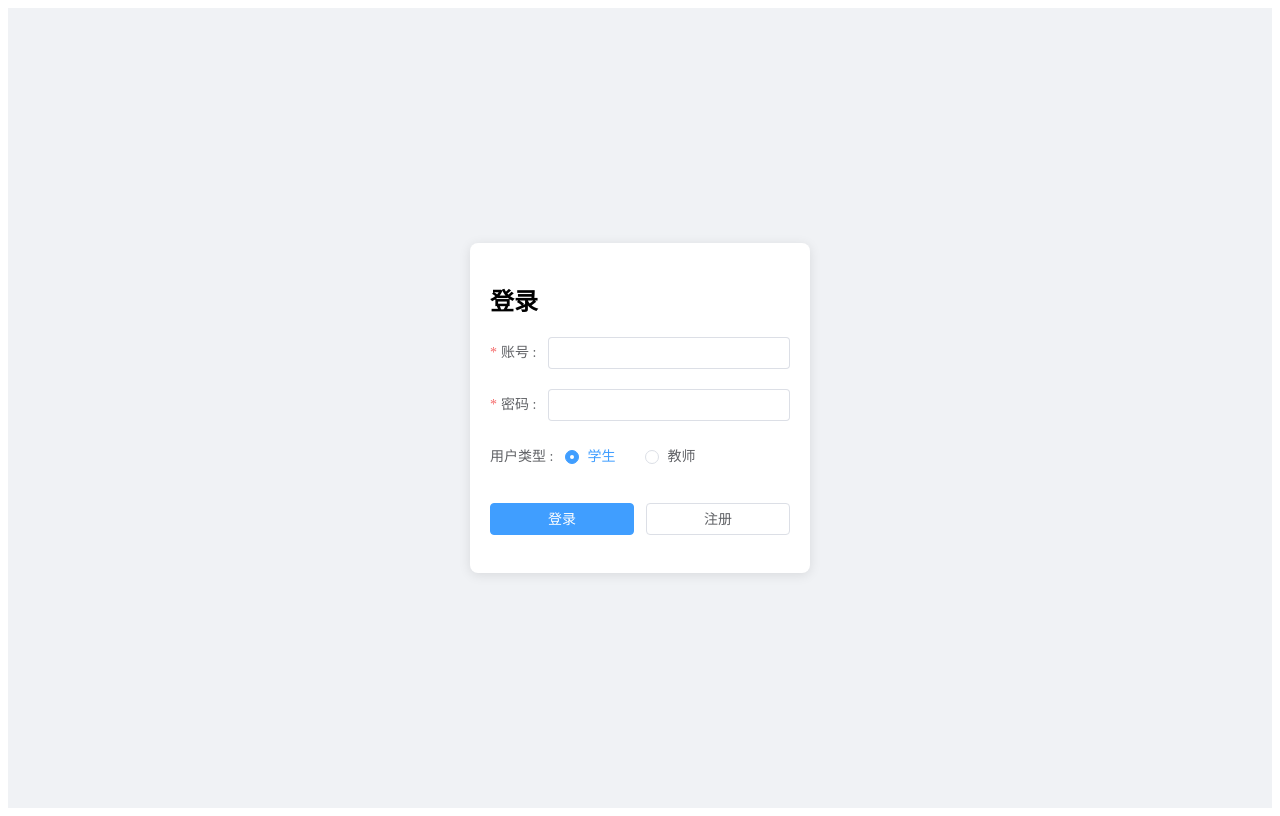
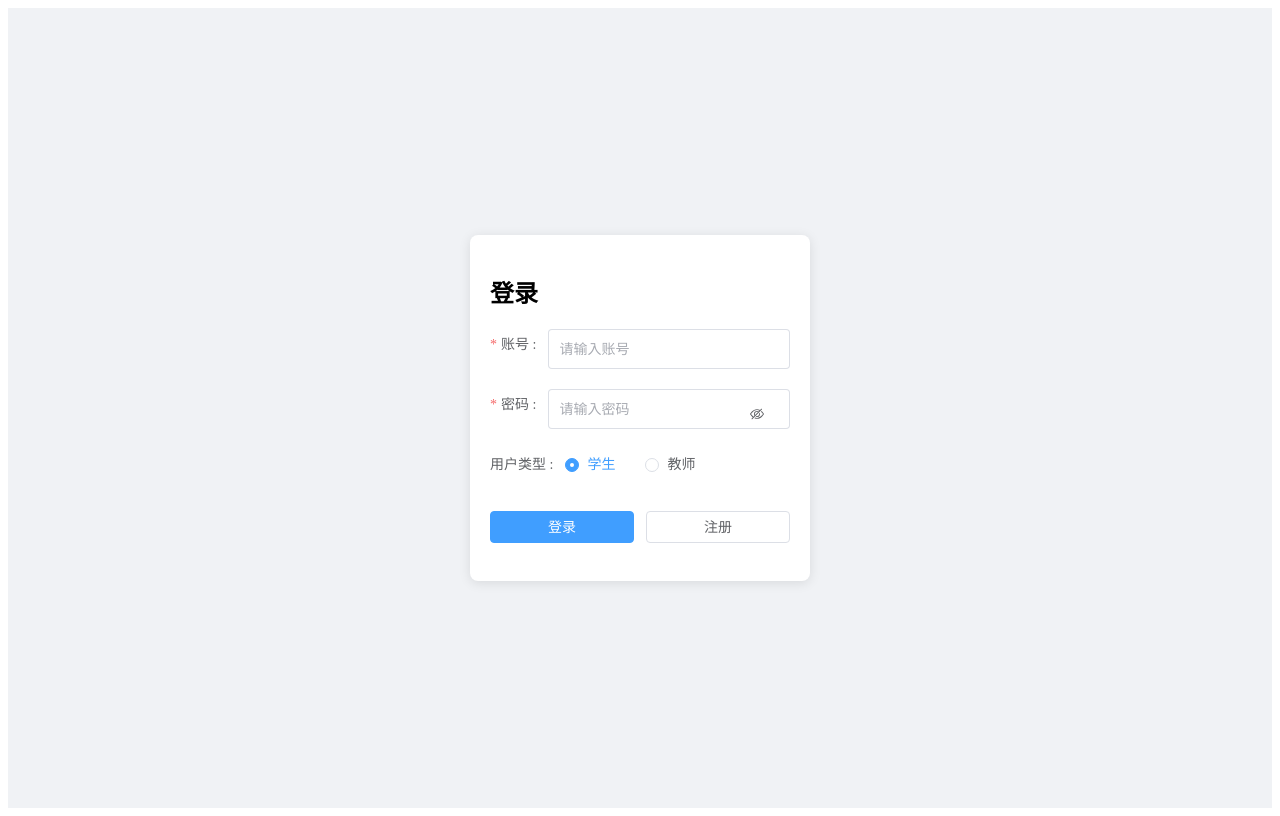
Before and after one commit to YGOclearmind/front, a Vue app in the folder waibao/: page / in a window 1280 px wide. Built offline with nearby package versions, Linux system fonts and the light colour scheme.

Commit message:
1、在登录界面密码输入框中添加显示隐藏密码按钮 2、为教师界面添加个人课表

```diff
--- a/waibao/src/App.vue
+++ b/waibao/src/App.vue
@@ -1,8 +1,9 @@
 <script setup>
 import { ref, reactive,onMounted } from 'vue'
-import { ElMessage } from 'element-plus'
+import { ElButton, ElMessage } from 'element-plus'
 import axios from 'axios'
 import router from './router'
+import {Hide,View} from '@element-plus/icons-vue'
 
 onMounted(() => {
 
@@ -17,6 +18,12 @@ const form = ref({
   confirmPassword: '',
   type: 'student' // 默认用户类型为学生
 })
+
+// 控制密码显示/隐藏
+const passwordVisible = ref(false)
+const togglePasswordVisibility = () => {
+  passwordVisible.value = !passwordVisible.value
+}
 
 //定义表单校验规则
 const rules = reactive({
@@ -56,7 +63,8 @@ const handleRegister = async () => {
     await formRef.value.validate()
     const response = await axios.post('http://localhost:8080/user/register', {
       username: form.value.username,
-      password: form.value.password
+      password: form.value.password,
+      type: form.value.type === 'student' ? 1 : 2 // 1代表学生，2代表教师
     })
     if (response.data === '注册成功') {
       ElMessage.success('注册成功')
@@ -112,15 +120,27 @@ const handleLogin = async () => {
         <el-form :model="form" :rules="rules" ref="formRef">
           <h2>{{ isRegister ? '注册' : '登录' }}</h2>
           <el-form-item label="账号 :" prop="username">
-            <el-input v-model="form.username" />
+            <el-input v-model="form.username" placeholder="请输入账号" />
           </el-form-item>
           <el-form-item label="密码 :" prop="password">
-            <el-input v-model="form.password" type="password" />
+            <el-input
+              v-model="form.password"
+              :type="passwordVisible ? 'text' : 'password'"
+              placeholder="请输入密码"
+            >
+              <template #suffix>
+                <el-button
+                  :icon="passwordVisible ? View : Hide"
+                  @click="togglePasswordVisibility"
+                  class="hide-button"
+                />
+              </template>
+            </el-input>
           </el-form-item>
           <el-form-item v-if="isRegister" label="确认密码 :" prop="confirmPassword">
             <el-input v-model="form.confirmPassword" type="password" />
           </el-form-item>
-          <el-form-item v-if="!isRegister" label="用户类型 :" prop="type">
+          <el-form-item label="用户类型 :" prop="type">
             <el-radio-group v-model="form.type">
               <el-radio label="student">学生</el-radio>
               <el-radio label="teacher">教师</el-radio>
@@ -170,4 +190,21 @@ const handleLogin = async () => {
   width: 48%;
   margin-top: 10px;
 }
+
+/* 保证输入框大小一致 */
+.el-input {
+  width: 100%;
+  height: 40px; /* 确保高度一致 */
+  box-sizing: border-box;
+}
+
+.hide-button {
+  width: auto;
+  height: 40px;
+  border-radius: 50%;
+  color: #606266;
+  background: none;
+  border: none;
+  cursor: pointer;
+}
 </style>
--- a/waibao/src/components/Course.vue
+++ b/waibao/src/components/Course.vue
@@ -216,6 +216,9 @@ const loadCourses = async (page: number = 1) => {
     if (response.data.length < pageSize) {
       hasMoreData.value = false
     }
+    else {
+      hasMoreData.value = true
+    }
     courses.value = response.data
   } catch (error) {
     console.error('Failed to load courses:', error)
@@ -386,6 +389,7 @@ onMounted(() => {
   transition: transform 0.7s;
   margin-bottom: 20px;
   flex: 1;
+  min-height: 280px; /*设置最小高度，确保卡片高度一致 */
 }
 
 .course-item:hover {
--- /dev/null
+++ b/waibao/src/components/Schedule.vue
@@ -0,0 +1,55 @@
+<template>
+    <div class="schedule-container">
+        <el-config-provider :locale="zhCn">
+      <el-calendar ref="calendar">
+        <template #header="{ date }">
+          <span>课程表</span>
+          <span>{{ date }}</span>
+          <el-button-group>
+            <el-button size="small" @click="selectDate('prev-year')">
+              上一年
+            </el-button>
+            <el-button size="small" @click="selectDate('prev-month')">
+              上个月
+            </el-button>
+            <el-button size="small" @click="selectDate('today')">今天</el-button>
+            <el-button size="small" @click="selectDate('next-month')">
+              下个月
+            </el-button>
+            <el-button size="small" @click="selectDate('next-year')">
+              下一年
+            </el-button>
+          </el-button-group>
+        </template>
+      </el-calendar>
+    </el-config-provider>
+    </div>
+  </template>
+
+  <script>
+  import { ref } from 'vue'
+  import { ElConfigProvider } from 'element-plus'
+  import zhCn from 'element-plus/es/locale/lang/zh-cn'
+
+  export default {
+    setup() {
+      const calendar = ref(null)
+      const selectDate = (val) => {
+        if (!calendar.value) return
+        calendar.value.selectDate(val)
+      }
+
+      return {
+        calendar,
+        selectDate,
+        zhCn,
+      }
+    },
+  }
+  </script>
+
+  <style>
+  .is-selected {
+    color: #1989fa;
+  }
+  </style>
--- a/waibao/src/components/Teacher.vue
+++ b/waibao/src/components/Teacher.vue
@@ -28,7 +28,7 @@
                   <el-menu-item index="1-2"><RouterLink :to="{ name: 'TeacherCourse' }">课程</RouterLink></el-menu-item>
                 </el-menu-item-group>
                 <el-menu-item-group title="Group Two">
-                  <el-menu-item index="1-3">item three</el-menu-item>
+                  <el-menu-item index="1-3"><RouterLink :to="{name:'TeacherSchedule'}">个人课表</RouterLink></el-menu-item>
                 </el-menu-item-group>
                 <el-sub-menu index="1-4">
                   <template #title>item four</template>
--- a/waibao/src/router/index.js
+++ b/waibao/src/router/index.js
@@ -5,6 +5,7 @@ import Course from '@/components/Course.vue' // 导入课程组件
 import Teacher from '@/components/Teacher.vue' // 教师管理组件
 import Classrooms from '@/components/classrooms.vue' // 教室管理组件
 import Student from '@/components/Student.vue'
+import Schedule from '@/components/Schedule.vue'
 
 const routes = [
   {
@@ -20,6 +21,11 @@ const routes = [
         path: 'classrooms',
         name: 'TeacherClassrooms', // 修改名称为唯一值
         component: Classrooms
+      },
+      {
+        path: 'schedule',
+        name: 'TeacherSchedule', // 修改名称为唯一值
+        component: Schedule
       }
     ]
   },
```
Also changed, not shown: waibao/src/components/Administrator.vue (added).
